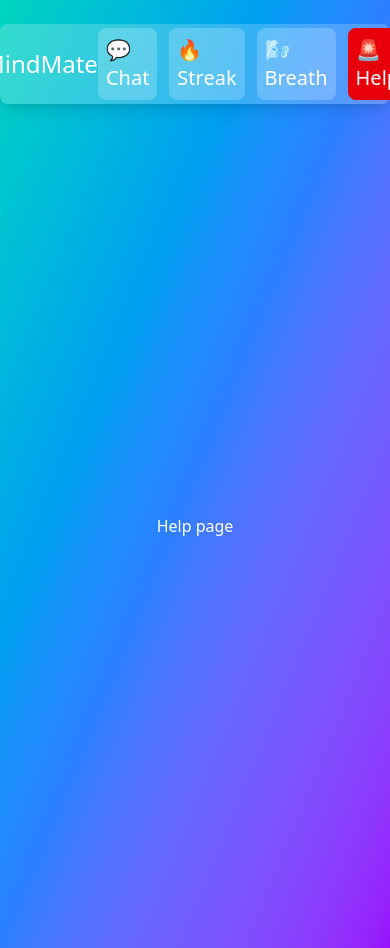
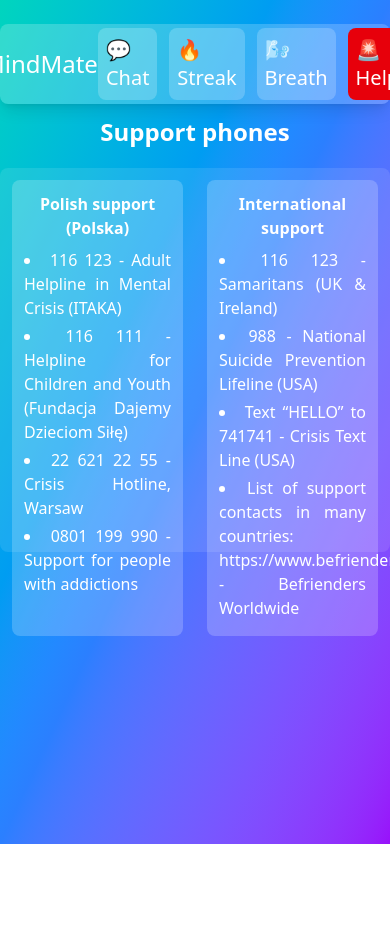
Before and after one commit to Dawid-Waloch/MindMate, a Next.js app: page /help in a window 390 px wide. Shown: the top 948 px of the page. After the commit the page ends 844 px from the top, so only its background shows below. Built offline with nearby package versions, Linux system fonts and the light colour scheme.

Commit message:
Help page finished, support phones added to it

```diff
--- a/pages/help/index.jsx
+++ b/pages/help/index.jsx
@@ -2,13 +2,56 @@
 import Header from "../../components/Header";
 
 const HelpPage = () => {
+    const polishSupport = [
+        "116 123 - Adult Helpline in Mental Crisis (ITAKA)",
+        "116 111 - Helpline for Children and Youth (Fundacja Dajemy Dzieciom Siłę)",
+        "22 621 22 55 - Crisis Hotline, Warsaw",
+        "0801 199 990 - Support for people with addictions"
+    ]
+
+    const internationalSupport = [
+        "116 123 - Samaritans (UK & Ireland)",
+        "988 - National Suicide Prevention Lifeline (USA)",
+        "Text “HELLO” to 741741 - Crisis Text Line (USA)",
+        "List of support contacts in many countries: https://www.befrienders.org - Befrienders Worldwide"
+    ]
+
     return (
         <div className="relative min-h-screen bg-gradient-to-br from-teal-400 via-blue-500 to-purple-600 text-white">
             <div className="flex justify-center pt-6">
                 <Header />
             </div>
-            <div className="flex justify-center items-center min-h-screen">
-                <div>Help page</div>
+            <div className="flex flex-col justify-center items-center">
+                <div className="mt-3 text-2xl font-bold">Support phones</div>
+                <div className="grid grid-cols-2 justify-center bg-white/10 h-96 w-full max-w-3xl mt-5 rounded-lg">
+                    <div className="flex flex-col bg-white/20 m-3 p-3 rounded-lg">
+                        <div className="font-bold text-center mb-2">Polish support (Polska)</div>
+                        <div className="text-justify">
+                            <ul className="list-inside list-disc">
+                                {polishSupport.map(element => (
+                                    <li className="mb-1">{element}</li>
+                                ))}
+                            </ul>
+                        </div>
+                    </div>
+                    <div className="flex flex-col bg-white/20 m-3 p-3 rounded-lg">
+                        <div className="font-bold text-center mb-2">International support</div>
+                        <div className="text-justify">
+                            <ul className="list-inside list-disc">
+                                {internationalSupport.map(element => (
+                                    <li className="mb-1">{element}</li>
+                                ))}
+                            </ul>
+                        </div>
+
+
+
+
+
+
+
+                    </div>
+                </div>
             </div>
         </div>
     );
```
